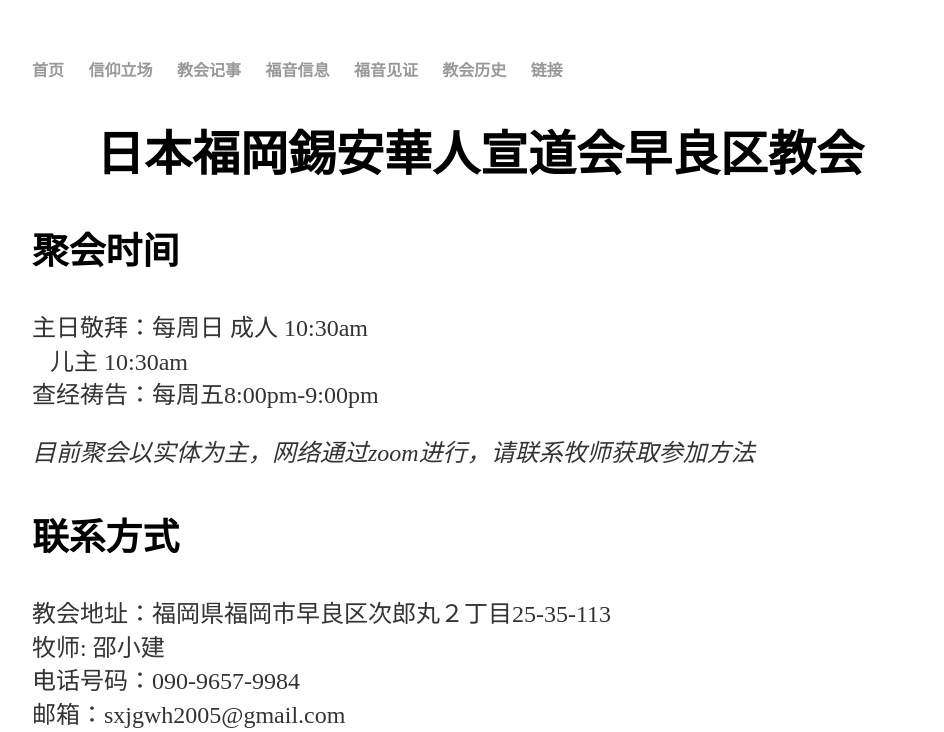
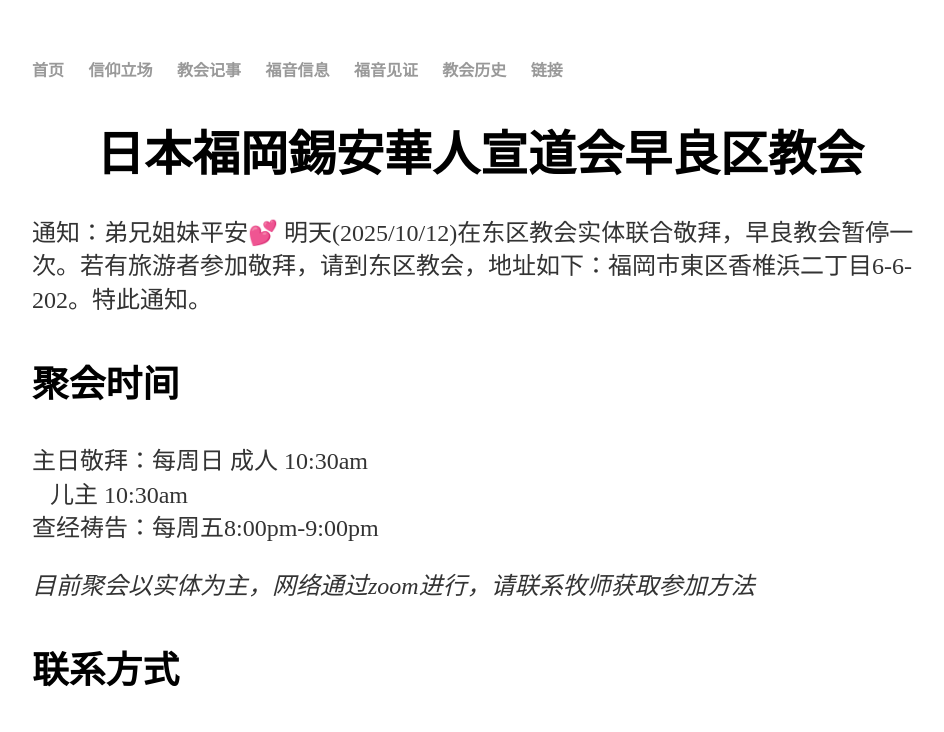
Before and after one commit to fukuokachinesechurch/fukuoka-cmujp-church, a Jekyll site: the page built from index.md, in a window 1280 px wide. Shown: the top 732 px of the page, without its empty margins (160-1104 px from the left). Built offline with Jekyll 4.4.1, drawn with Linux system fonts in a browser that asks for light colours; some of the changed text lies outside the part shown.

Commit message:
通知2025/10/11

```diff
--- a/index.md
+++ b/index.md
@@ -9,6 +9,7 @@
 
 
 
+通知：弟兄姐妹平安💕 明天(2025/10/12)在东区教会实体联合敬拜，早良教会暂停一次。若有旅游者参加敬拜，请到东区教会，地址如下：福岡市東区香椎浜二丁目6-6-202。特此通知。
 
 
 <h3>聚会时间</h3>
@@ -22,7 +23,7 @@
 
 
 <h3>联系方式  </h3>
-教会地址：福岡県福岡市早良区次郎丸２丁目25-35-113
+教会地址：福岡県福岡市早良区次郎丸2丁目25-35-113
 牧师: 邵小建
 电话号码：090-9657-9984
 邮箱：sxjgwh2005@gmail.com
```
